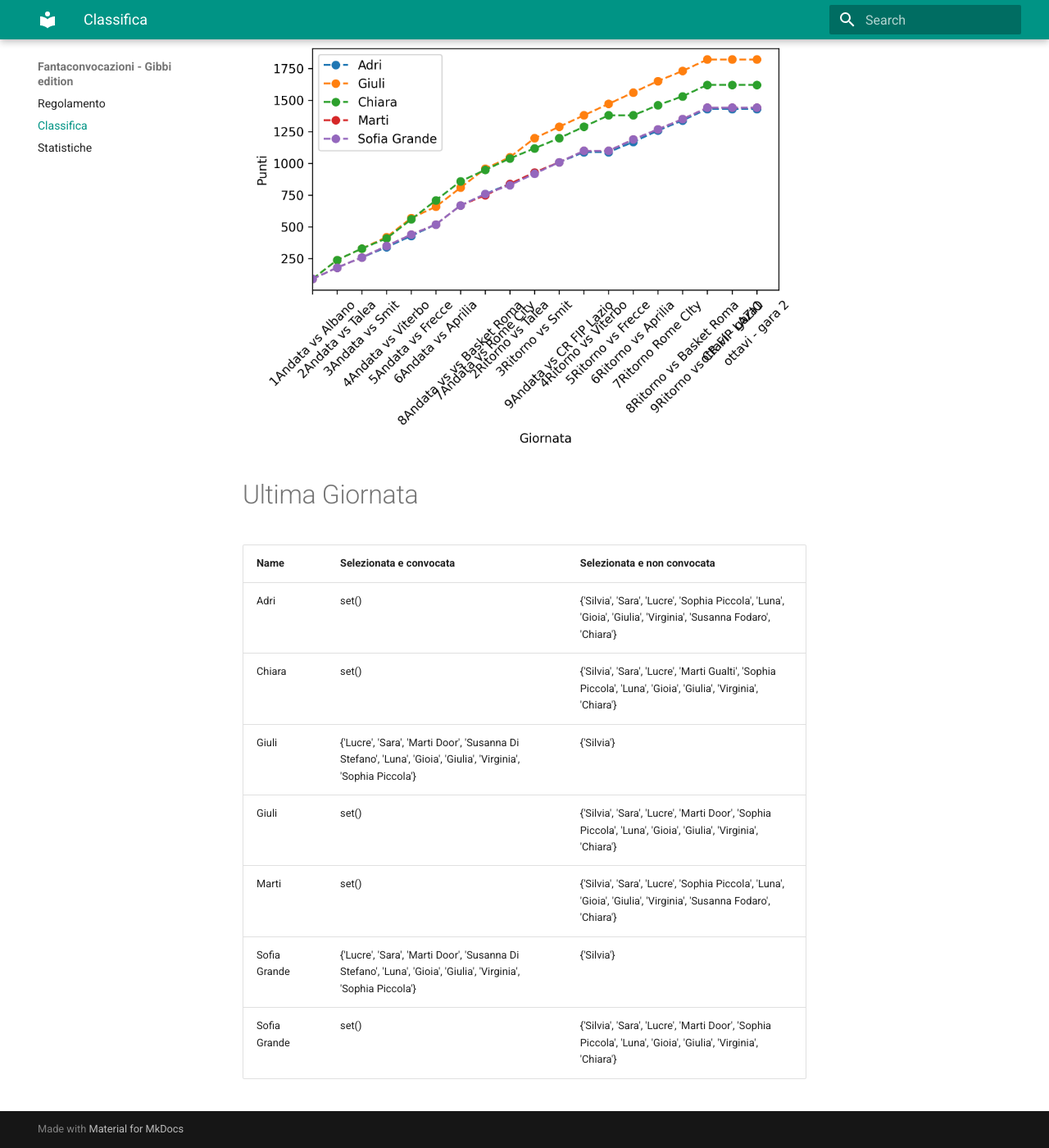
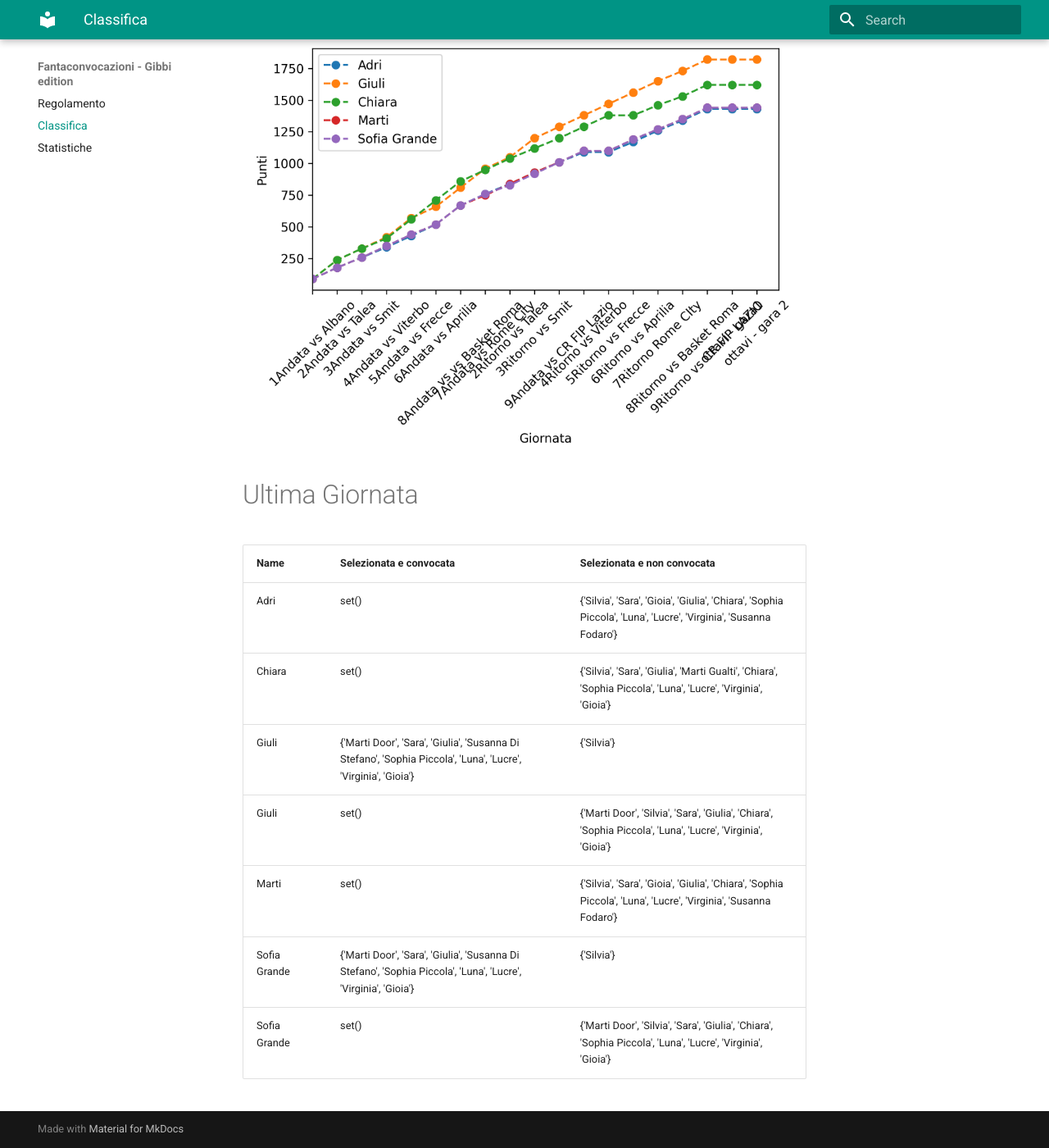
Before and after one commit to martinig94/fantagibbi, an MkDocs documentation site: the page built from docs/Classifica.md, in a window 1280 px wide and 1400 px high, scrolled down 565 px. Shown: the whole window at 82% size. Built offline with MkDocs 1.6.1 and Material for MkDocs 9.7.7, drawn with Linux system fonts in a browser that asks for light colours.

Commit message:
Auto-update from main.py

```diff
--- a/docs/Classifica.md
+++ b/docs/Classifica.md
@@ -18,11 +18,11 @@
 <!-- START_TABLE CORRECT -->
 | Name         | Selezionata e convocata                                                                                        | Selezionata e non convocata                                                                                      |
 |:-------------|:---------------------------------------------------------------------------------------------------------------|:-----------------------------------------------------------------------------------------------------------------|
-| Adri         | set()                                                                                                          | {'Silvia', 'Sara', 'Lucre', 'Sophia Piccola', 'Luna', 'Gioia', 'Giulia', 'Virginia', 'Susanna Fodaro', 'Chiara'} |
-| Chiara       | set()                                                                                                          | {'Silvia', 'Sara', 'Lucre', 'Marti Gualti', 'Sophia Piccola', 'Luna', 'Gioia', 'Giulia', 'Virginia', 'Chiara'}   |
-| Giuli        | {'Lucre', 'Sara', 'Marti Door', 'Susanna Di Stefano', 'Luna', 'Gioia', 'Giulia', 'Virginia', 'Sophia Piccola'} | {'Silvia'}                                                                                                       |
-| Giuli        | set()                                                                                                          | {'Silvia', 'Sara', 'Lucre', 'Marti Door', 'Sophia Piccola', 'Luna', 'Gioia', 'Giulia', 'Virginia', 'Chiara'}     |
-| Marti        | set()                                                                                                          | {'Silvia', 'Sara', 'Lucre', 'Sophia Piccola', 'Luna', 'Gioia', 'Giulia', 'Virginia', 'Susanna Fodaro', 'Chiara'} |
-| Sofia Grande | {'Lucre', 'Sara', 'Marti Door', 'Susanna Di Stefano', 'Luna', 'Gioia', 'Giulia', 'Virginia', 'Sophia Piccola'} | {'Silvia'}                                                                                                       |
-| Sofia Grande | set()                                                                                                          | {'Silvia', 'Sara', 'Lucre', 'Marti Door', 'Sophia Piccola', 'Luna', 'Gioia', 'Giulia', 'Virginia', 'Chiara'}     |
+| Adri         | set()                                                                                                          | {'Silvia', 'Sara', 'Gioia', 'Giulia', 'Chiara', 'Sophia Piccola', 'Luna', 'Lucre', 'Virginia', 'Susanna Fodaro'} |
+| Chiara       | set()                                                                                                          | {'Silvia', 'Sara', 'Giulia', 'Marti Gualti', 'Chiara', 'Sophia Piccola', 'Luna', 'Lucre', 'Virginia', 'Gioia'}   |
+| Giuli        | {'Marti Door', 'Sara', 'Giulia', 'Susanna Di Stefano', 'Sophia Piccola', 'Luna', 'Lucre', 'Virginia', 'Gioia'} | {'Silvia'}                                                                                                       |
+| Giuli        | set()                                                                                                          | {'Marti Door', 'Silvia', 'Sara', 'Giulia', 'Chiara', 'Sophia Piccola', 'Luna', 'Lucre', 'Virginia', 'Gioia'}     |
+| Marti        | set()                                                                                                          | {'Silvia', 'Sara', 'Gioia', 'Giulia', 'Chiara', 'Sophia Piccola', 'Luna', 'Lucre', 'Virginia', 'Susanna Fodaro'} |
+| Sofia Grande | {'Marti Door', 'Sara', 'Giulia', 'Susanna Di Stefano', 'Sophia Piccola', 'Luna', 'Lucre', 'Virginia', 'Gioia'} | {'Silvia'}                                                                                                       |
+| Sofia Grande | set()                                                                                                          | {'Marti Door', 'Silvia', 'Sara', 'Giulia', 'Chiara', 'Sophia Piccola', 'Luna', 'Lucre', 'Virginia', 'Gioia'}     |
 <!-- END_TABLE CORRECT -->
```
